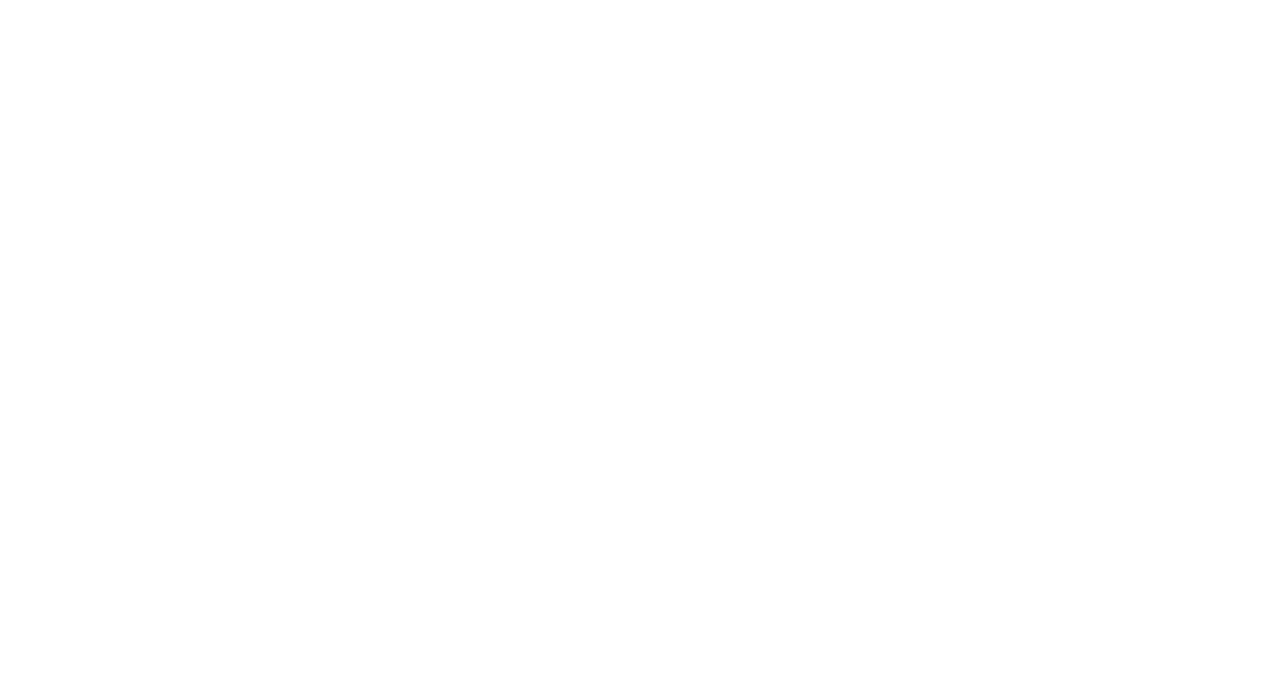
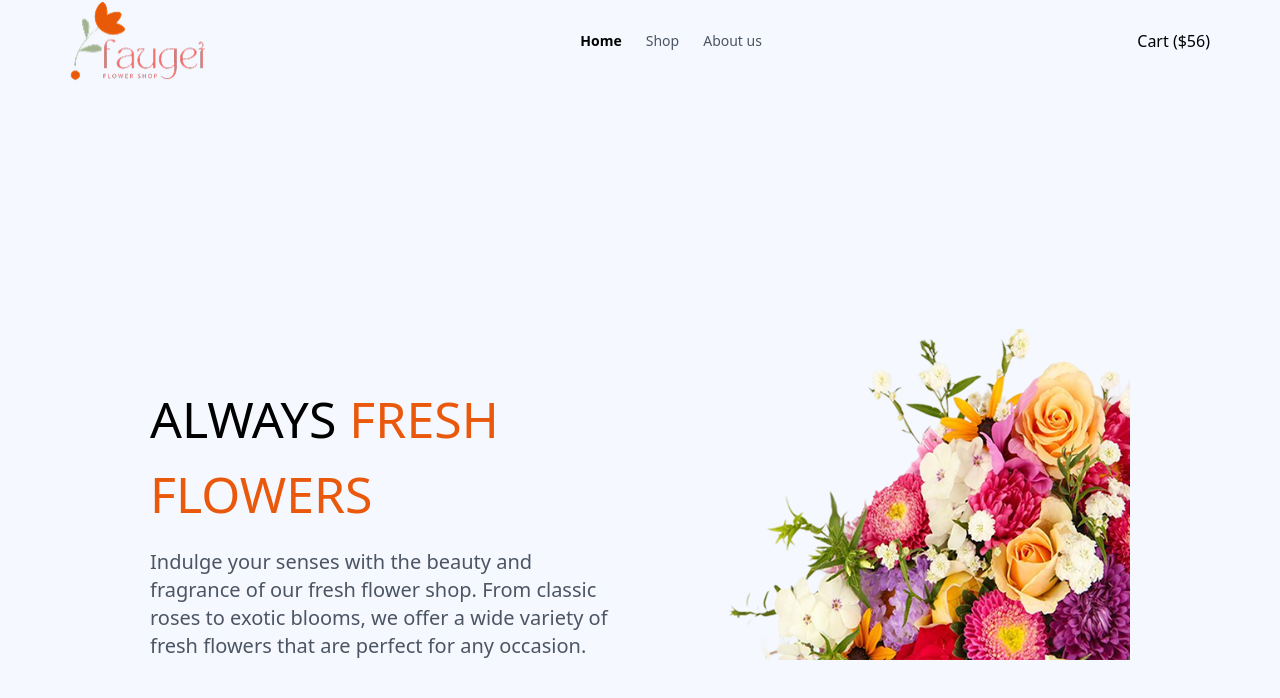
Before and after one commit to MuqtadirChowdhury/assignment2, a plain HTML site: page index.html in a window 1280 px wide. Drawn offline with nearby package versions, Linux system fonts and the light colour scheme.

Commit message:
added header part

```diff
--- a/index.html
+++ b/index.html
@@ -1,11 +1,67 @@
 <!DOCTYPE html>
 <html lang="en">
 <head>
-    <meta charset="UTF-8">
-    <meta name="viewport" content="width=device-width, initial-scale=1.0">
-    <title>Document</title>
+  <meta charset="UTF-8" />
+  <meta name="viewport" content="width=device-width, initial-scale=1.0" />
+  <title>Responsive Navbar</title>
+  <script src="https://cdn.tailwindcss.com"></script>
 </head>
-<body>
+<body class="bg-[#F5F8FF]">
+
+<header>
+      <nav class="max-w-[1140px] mx-auto flex justify-between items-center py-30 px-150 md:px-0">
+    <div class="flex items-center space-x-2">
+      <img class="lg:w-[135px] lg:h-[82px] md:w-[63px] h-[38px] " src="/assets/logo.png" alt="Logo" />
+
+
+    </div>
+    <div class="hidden md:flex space-x-6 text-gray-600 text-sm">
+      <a href="#" class="font-semibold text-black">Home</a>
+      <a href="#">Shop</a>
+      <a href="#">About us</a>
+    </div>
+
+
+    <div class="flex items-center space-x-2">
+      <span class="text-sm md:text-base">Cart ($56)</span>
+    </div>
+  </nav>
+
+</header>
+
+<main>
+  <section class="bg-[#F5F8FF]  flex items-center justify-center min-h-screen pr-[150px] pl-[150px] h-[461px]">
+  <div class="max-w-6xl w-full bg-[#F5F8FF]  rounded-lg grid grid-cols-1 md:grid-cols-2 gap-8 items-end">
+
+    <div  >
+      <h1 class="text-[36px] sm:text-[50px]  font-bol">
+        <span class="text-black">ALWAYS</span>
+        <span class="text-orange-600"> FRESH</span>
+        <br>
+        <span class="text-orange-600">FLOWERS</span>
+      </h1>
+      <p class="mt-4 text-gray-600 text-xl font-normal ">
+        Indulge your senses with the beauty and fragrance of our fresh flower shop.
+        From classic roses to exotic blooms, we offer a wide variety of fresh flowers
+        that are perfect for any occasion.
+      </p>
+    </div>
+
+    <!-- Image Section -->
+    <div class="flex justify-center">
+      <img src="/assets/hero-flower.png" alt="Flowers" class="w-[570px] h-[355px] ">
+    </div>
+
+  </div>
+</section>
+
+</main>
+<footer>
+
+</footer>
+</body>
+</html>
+
 
 </body>
 </html>
```
